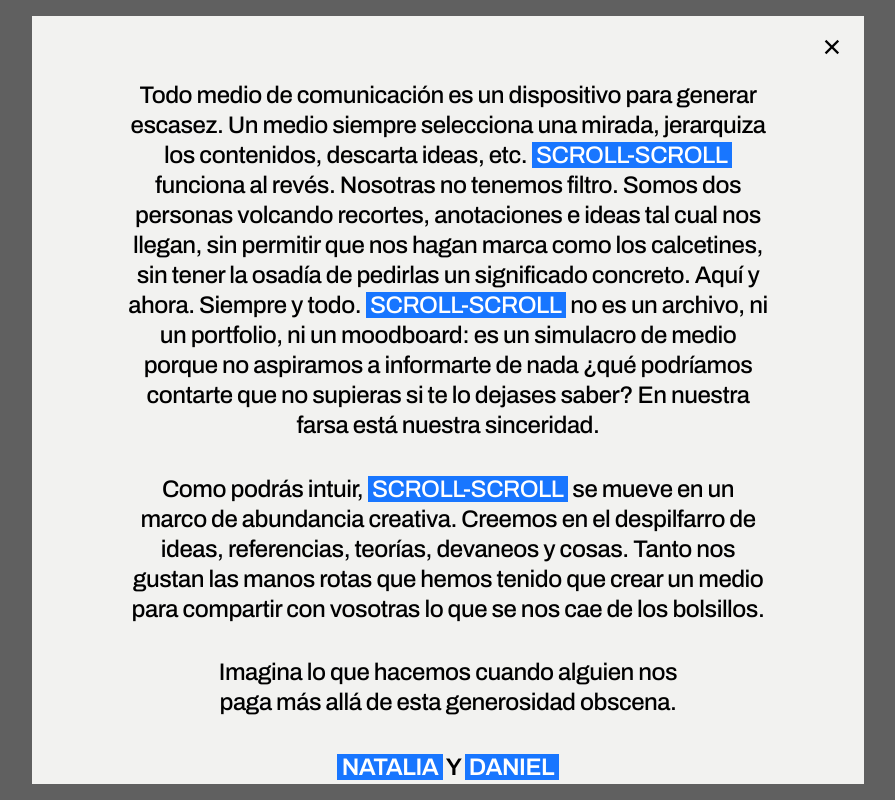
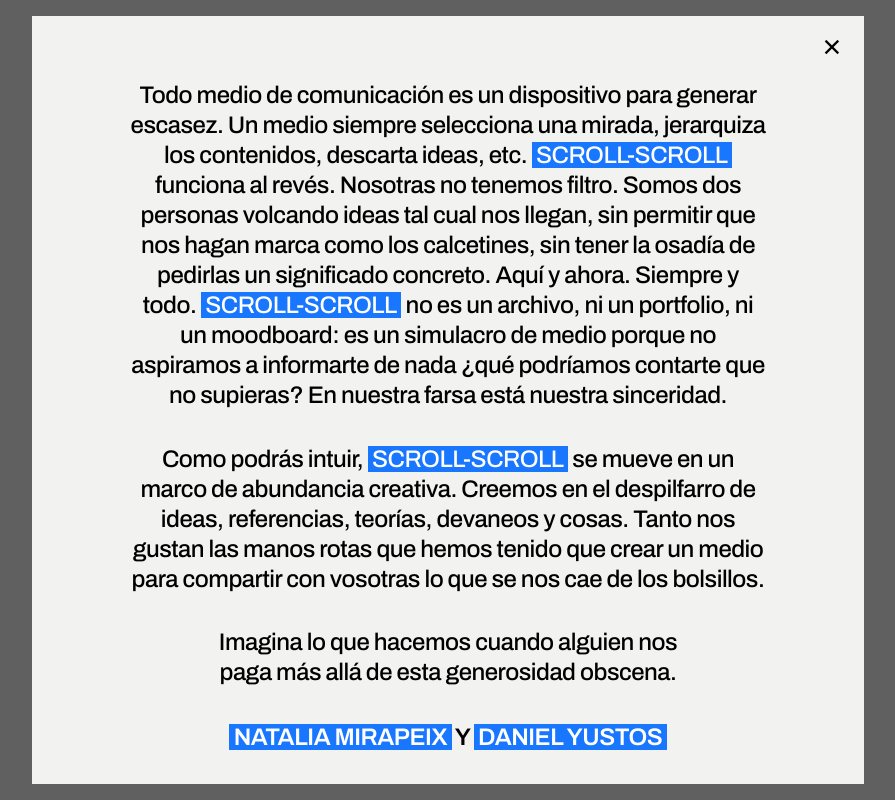
Before and after one commit to nataliamirapeix-ux/scroll-scroll, a website: page public/index.html in a window 1280 px wide. Both pictures are taken after a click on the button "SABER MÁS". Shown: the whole page, without its empty margins (192-1087 px from the left). Drawn offline with Linux system fonts and the light colour scheme; no server answers.

Commit message:
Add files via upload

```diff
--- a/public/index.html
+++ b/public/index.html
@@ -36,11 +36,10 @@
   <dialog id="about" class="about" aria-label="Sobre scroll-scroll">
     <button type="button" class="about-close" id="aboutclose" aria-label="Cerrar">×</button>
     <div class="about-inner">
-      <p>Todo medio de comunicación es un dispositivo para generar escasez. Un medio siempre selecciona una mirada, jerarquiza los contenidos, descarta ideas, etc. <a class="hi" href="/">scroll-scroll</a> funciona al revés. Nosotras no tenemos filtro. Somos dos personas volcando recortes, anotaciones e ideas tal cual nos llegan, sin permitir que nos hagan marca como los calcetines, sin tener la osadía de pedirlas un significado concreto. Aquí y ahora. Siempre y todo. <a class="hi" href="/">scroll-scroll</a> no es un archivo, ni un portfolio, ni un moodboard: es un simulacro de medio porque no aspiramos a informarte de nada ¿qué podríamos contarte que no supieras si te lo dejases saber? En nuestra farsa está nuestra sinceridad.</p>
+      <p>Todo medio de comunicación es un dispositivo para generar escasez. Un medio siempre selecciona una mirada, jerarquiza los contenidos, descarta ideas, etc. <a class="hi" href="/">scroll-scroll</a> funciona al revés. Nosotras no tenemos filtro. Somos dos personas volcando ideas tal cual nos llegan, sin permitir que nos hagan marca como los calcetines, sin tener la osadía de pedirlas un significado concreto. Aquí y ahora. Siempre y todo. <a class="hi" href="/">scroll-scroll</a> no es un archivo, ni un portfolio, ni un moodboard: es un simulacro de medio porque no aspiramos a informarte de nada ¿qué podríamos contarte que no supieras? En nuestra farsa está nuestra sinceridad.</p>
       <p>Como podrás intuir, <a class="hi" href="/">scroll-scroll</a> se mueve en un marco de abundancia creativa. Creemos en el despilfarro de ideas, referencias, teorías, devaneos y cosas. Tanto nos gustan las manos rotas que hemos tenido que crear un medio para compartir con vosotras lo que se nos cae de los bolsillos.</p>
       <p class="punch">Imagina lo que hacemos cuando alguien nos paga más allá de esta generosidad obscena.</p>
-      <p class="sign tiny"><a class="hi" href="https://www.linkedin.com/in/nataliamirapeix" target="_blank" rel="noopener">Natalia</a> y <a class="hi" href="https://www.linkedin.com/in/daniel-yustos-consultor-estrategico/" target="_blank" rel="noopener">Daniel</a></p>
-    </div>
+      <p class="sign tiny"><a class="hi" href="https://www.linkedin.com/in/nataliamirapeix" target="_blank" rel="noopener">Natalia Mirapeix</a> y <a class="hi" href="https://www.linkedin.com/in/daniel-yustos-consultor-estrategico/" target="_blank" rel="noopener">Daniel Yustos</a></p>
   </dialog>
 
   <div class="dropveil" id="dropveil" aria-hidden="true"><span>suelta aquí</span></div>
```
